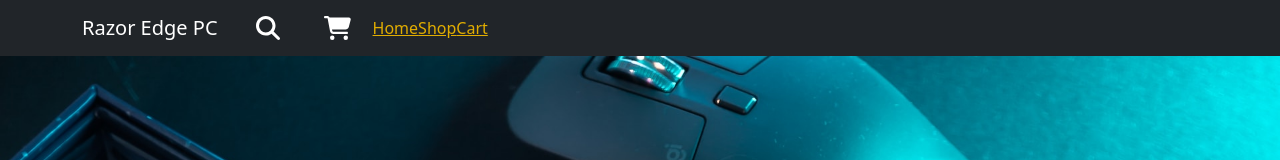
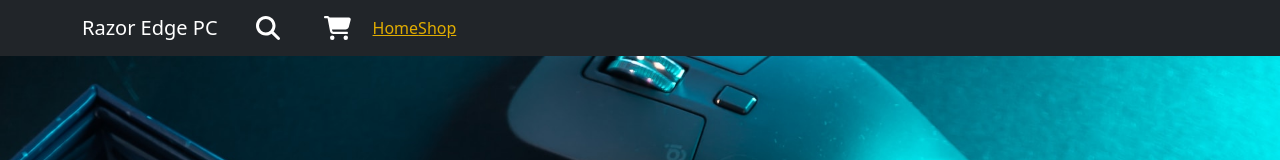
Before and after one commit to Apurcell88/shopping-cart, a React (Create React App) app: page / in a window 1280 px wide. Shown: the top 160 px of the page. Built offline with nearby package versions, Linux system fonts and the light colour scheme.

Commit message:
Added small style change to cart-container. Removed cart nav link.

```diff
--- a/src/App.css
+++ b/src/App.css
@@ -254,7 +254,7 @@ table {
 
 .cart-container {
 	width: 100vw;
-	height: 100%;
+	height: 100vh;
 	color: white;
 	background-color: #e1ad01;
 	display: flex;
--- a/src/Components/Nav.js
+++ b/src/Components/Nav.js
@@ -35,7 +35,6 @@ const Header = (props) => {
           <Nav className="me-auto">
             <Link className='nav-text' to="/">Home</Link>
             <Link className='nav-text' to="/shop">Shop</Link>
-            <Link className='nav-text' to="/cart">Cart</Link>
           </Nav>
         </Navbar.Collapse>
       </Container>
--- a/src/Components/Shop.js
+++ b/src/Components/Shop.js
@@ -129,7 +129,7 @@ const Shop = () => {
           displayCart={displayCart}
           setDisplayCart={setDisplayCart}
           displayShop={displayShop}
-        setDisplayShop={setDisplayShop}
+          setDisplayShop={setDisplayShop}
         /> :
         ''
       }
```
